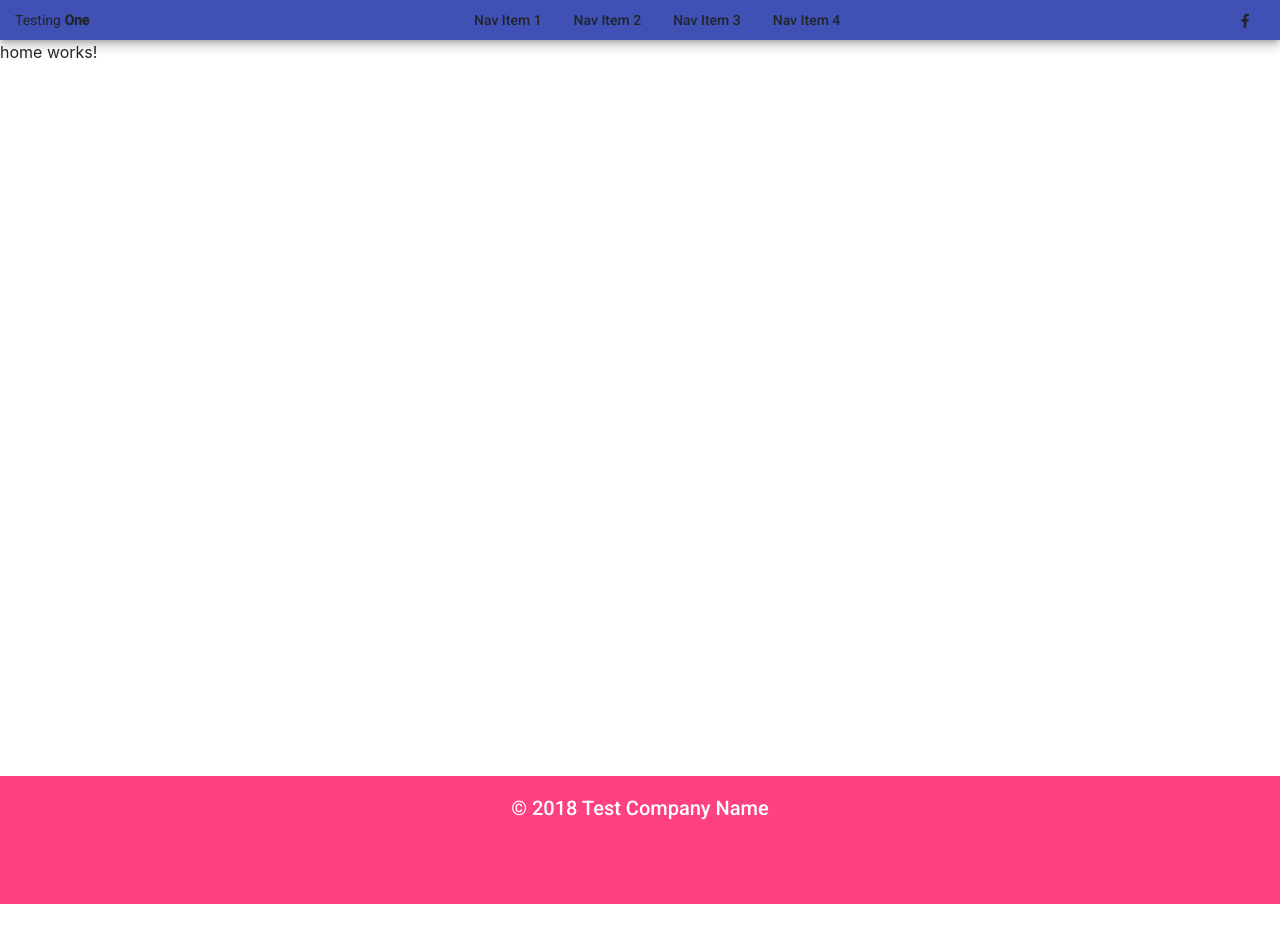
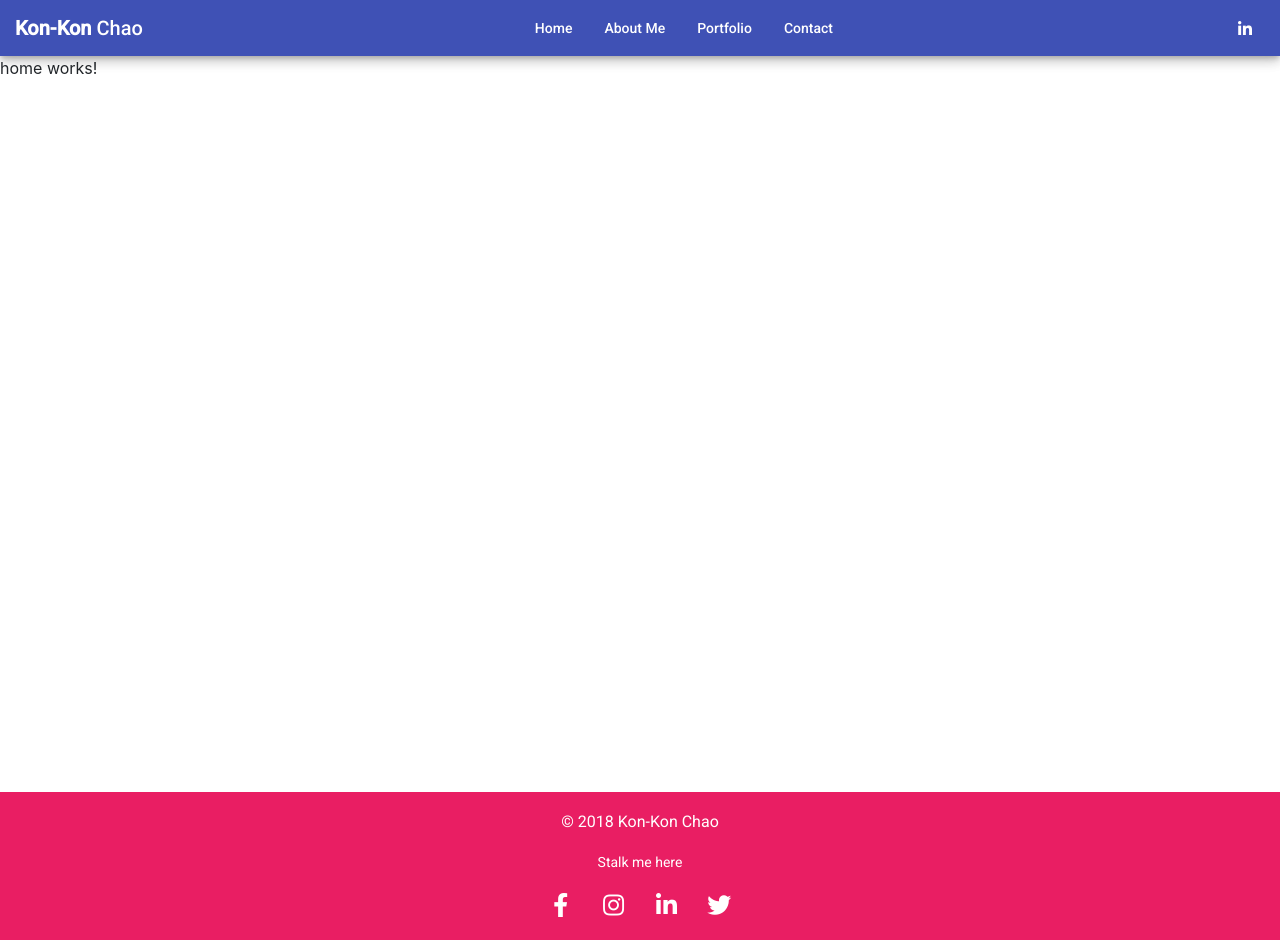
Before and after one commit to konman795/portfolio-site, an Angular app: page / in a window 1280 px wide. Before the commit the page ends 904 px from the top, so only its background shows below. Built offline with nearby package versions, Linux system fonts and the light colour scheme.

Commit message:
footer edits

```diff
--- a/src/app/footer/footer.component.html
+++ b/src/app/footer/footer.component.html
@@ -1,5 +1,5 @@
 <footer class="mat-typography">
-  <mat-toolbar color="accent">
+  <!-- <mat-toolbar color="accent">
     <mat-toolbar-row>
       <div class="col text-center">
         <span>&copy; 2018 Test Company Name</span>
@@ -10,5 +10,38 @@
 
       </div>
     </mat-toolbar-row>
-  </mat-toolbar>
+  </mat-toolbar> -->
+  <div class="container-fluid text-center">
+    <div class="text-center">
+      <h3 class="mb-0">&copy; 2018 Kon-Kon Chao</h3>
+    </div>
+    <div class="mt-3">
+      <p>Stalk me here</p>
+    </div>
+    <div class="text-center">
+      <ul>
+        <li>
+          <a mat-icon-button>
+            <i class="fab fa-facebook-f"></i>
+          </a>
+        </li>
+        <li>
+          <a mat-icon-button>
+            <i class="fab fa-instagram"></i>
+          </a>
+        </li>
+        <li><a mat-icon-button>
+            <i class="fab fa-linkedin-in"></i>
+          </a></li>
+        <li>
+          <a mat-icon-button>
+            <i class="fab fa-twitter"></i>
+          </a>
+        </li>
+      </ul>
+
+
+
+    </div>
+  </div>
 </footer>
--- /dev/null
+++ b/src/app/footer/footer.component.scss
@@ -0,0 +1,12 @@
+.fab {
+    font-size: 1.5rem;
+}
+ul {
+    list-style: none;
+    margin: 0;
+    padding: 0;
+    li {
+        display: inline-block;
+        margin: 0 0.4rem;
+    }
+}
--- a/src/app/footer/footer.component.ts
+++ b/src/app/footer/footer.component.ts
@@ -3,7 +3,7 @@ import { Component, OnInit } from '@angular/core';
 @Component({
   selector: 'app-footer',
   templateUrl: './footer.component.html',
-  styleUrls: ['./footer.component.css']
+  styleUrls: ['./footer.component.scss']
 })
 export class FooterComponent implements OnInit {
 
--- a/src/app/header/header.component.html
+++ b/src/app/header/header.component.html
@@ -38,31 +38,25 @@
   <div class="container-fluid">
     <div class="row align-items-center">
       <div class="col-md-auto">
-            <span>Testing <strong>One</strong></span>
+        <h2 class="mb-0"><strong>Kon-Kon</strong> Chao</h2>
       </div>
       <div class="col-md text-center">
-            <button mat-button
-              routerLink="home">
-              <span>Nav Item 1</span>
+        <button mat-button routerLink="home">
+          <span>Home</span>
         </button>
-            <button mat-button
-              routerLink="about">
-              <span>Nav Item 2</span>
-            </button>
-            <button mat-button
-              routerLink="contact">
-              <span>Nav Item 3</span>
+        <button mat-button routerLink="about">
+          <span>About Me</span>
         </button>
         <button mat-button>
-              <span>Nav Item 4</span>
+          <span>Portfolio</span>
+        </button>
+        <button mat-button routerLink="contact">
+          <span>Contact</span>
         </button>
       </div>
       <div class="col-md-auto">
-              <a mat-icon-button
-                matTooltip="Check out my LinkedIn"
-                matTooltipPosition="left"
-                aria-label="Visit my LinkedIn profile page">
-                <i class="fab fa-facebook-f"></i>
+        <a mat-icon-button matTooltip="Check out my LinkedIn" matTooltipPosition="left" aria-label="Visit my LinkedIn profile page">
+          <i class="fab fa-linkedin-in"></i>
         </a>
       </div>
     </div>
--- /dev/null
+++ b/src/app/header/header.component.scss
@@ -0,0 +1,6 @@
+.mat-button-wrapper {
+    line-height: unset;
+}
+.fa-linkedin-in {
+    font-size: 1rem;
+}
--- a/src/app/header/header.component.ts
+++ b/src/app/header/header.component.ts
@@ -3,7 +3,7 @@ import { Component, OnInit } from '@angular/core';
 @Component({
   selector: 'app-header',
   templateUrl: './header.component.html',
-  styleUrls: ['./header.component.css']
+  styleUrls: ['./header.component.scss']
 })
 export class HeaderComponent implements OnInit {
 
--- a/src/index.html
+++ b/src/index.html
@@ -2,7 +2,7 @@
 <html lang="en">
 <head>
   <meta charset="utf-8">
-  <title>Kon-Kon's Site</title>
+  <title>Welcome User</title>
   <base href="/">
   <meta charset="utf-8">
   <meta name="viewport" content="width=device-width, initial-scale=1, shrink-to-fit=no">
--- a/src/stylesheets/styles.scss
+++ b/src/stylesheets/styles.scss
@@ -12,4 +12,11 @@
 
 header {
     background-color: $primary;
+    color: white;
+    padding: 0.5rem 0;
 }
+footer {
+    background-color: $accent;
+    color: white;
+    padding: 1rem 0;
+}
```
Also changed, not shown: src/app/footer/footer.component.css (deleted), src/app/header/header.component.css (deleted), 1 other file (tests, documents, lock files or other folders). Lines whose indentation alone changed are shown as unchanged.
